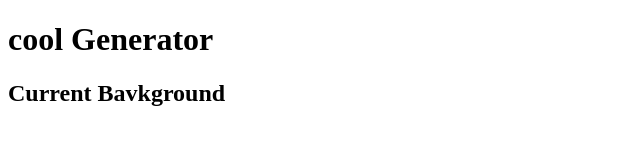
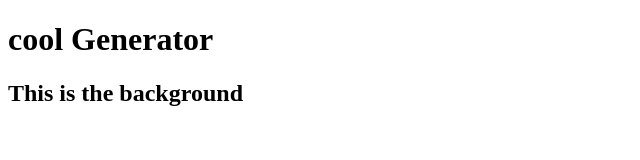
Before and after one commit to aaron0286/background-generator, a plain HTML site: page index.html in a window 1280 px wide. Shown: the whole page, without its empty margins (0-640 px from the left). Drawn offline with Linux system fonts and the light colour scheme.

Commit message:
changing the text

```diff
--- a/index.html
+++ b/index.html
@@ -5,6 +5,6 @@
 </head>
 <body id="Gradient">
 <h1>cool Generator</h1>
-<h2>Current Bavkground</h2>
+<h2>This is the background</h2>
 </body>
 </html>
```
